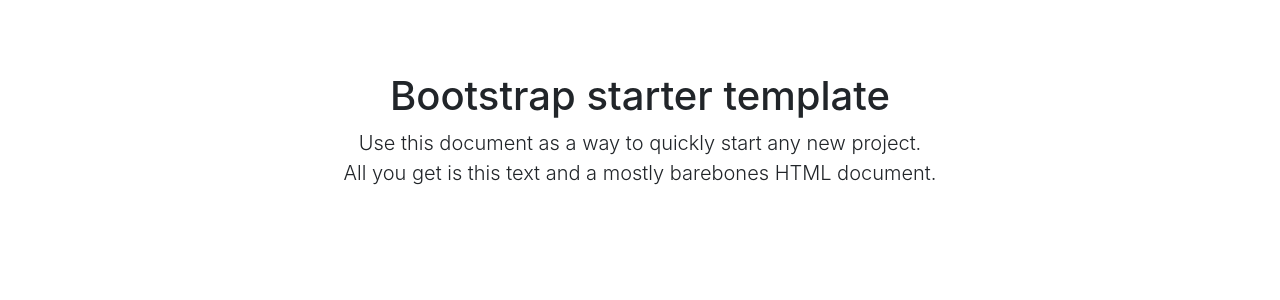
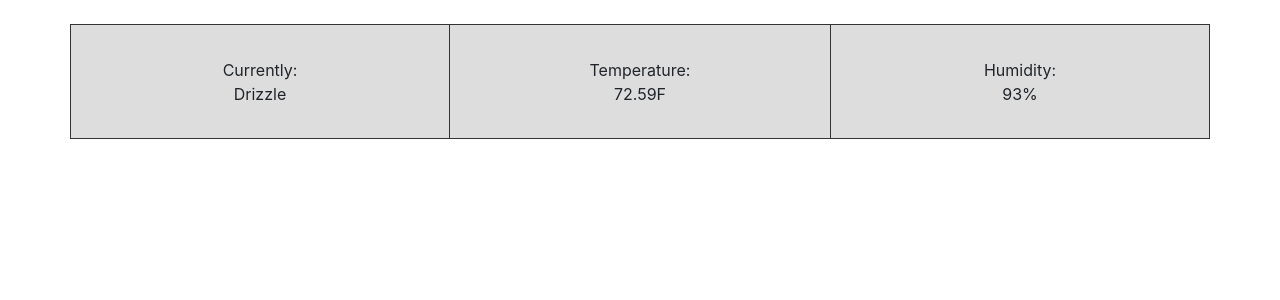
Before and after one commit to jwmarcus/rpi_dash, a Flask app: page /template/ in a window 1280 px wide. Shown: the part 56-356 px from the top of the page. Run offline with Flask 2, Linux system fonts and the light colour scheme; some libraries are stand-ins or nearby versions.

Commit message:
interface 0.1

```diff
--- a/rpi_dash/static/css/starter-template.css
+++ b/rpi_dash/static/css/starter-template.css
@@ -1,7 +1,26 @@
 body {
   padding-top: 5rem;
 }
+
 .starter-template {
   padding: 3rem 1.5rem;
   text-align: center;
 }
+
+div .cell {
+  background-color: #ddd;
+  border: 1px solid #333;
+  height: 115px;
+  display: flex;
+  align-items: center;
+  text-align: center;
+}
+
+div .cell-mid {
+  border-left: 0px;
+  border-right: 0px;
+}
+
+div .cell div {
+  width: 100%;
+}
--- /dev/null
+++ b/rpi_dash/static/js/app.js
@@ -0,0 +1,13 @@
+// Base class for javascript functions we need throughout the app
+
+function getWeather() {
+  $.getJSON("/static/data/forecast.json", function(data) {
+    $("#cell1").html('Currently:<br/>' + data.currently.summary);
+    $("#cell2").html('Temperature:<br>' + data.currently.temperature + 'F');
+    $("#cell3").html('Humidity:<br>' + data.currently.humidity * 100 + '%');
+  });
+}
+
+
+// Kick off the scripts
+weather = getWeather();
--- a/rpi_dash/templates/base.html
+++ b/rpi_dash/templates/base.html
@@ -53,15 +53,14 @@
 
     <main role="main" class="container">
 
-      <div class="starter-template">
-        <h1>Bootstrap starter template</h1>
-        <p class="lead">Use this document as a way to quickly start any new project.<br> All you get is this text and a mostly barebones HTML document.</p>
-      </div>
+      {% block content %}
+      {% endblock %}
 
     </main><!-- /.container -->
 
     <!-- Bootstrap core JavaScript -->
     <script src="/static/js/jquery.min.js"></script>
     <script src="/static/js/bootstrap.bundle.min.js"></script>
+    <script src="/static/js/app.js"></script>
   </body>
 </html>
--- /dev/null
+++ b/rpi_dash/templates/index.html
@@ -0,0 +1,19 @@
+{% extends "base.html" %}
+
+{% block content %}
+  <!-- <div class="starter-template">
+    <h1>Bootstrap starter template</h1>
+    <p class="lead">Use this document as a way to quickly start any new project.<br> All you get is this text and a mostly barebones HTML document.</p>
+  </div> -->
+  <div class="row">
+    <div class="col-4 cell">
+      <div id="cell1"></div>
+    </div>
+    <div class="col-4 cell cell-mid">
+      <div id="cell2"></div>
+    </div>
+    <div class="col-4 cell">
+      <div id="cell3"></div>
+    </div>
+  </div>
+{% endblock %}
--- a/rpi_dash/views.py
+++ b/rpi_dash/views.py
@@ -13,4 +13,4 @@ def hello_world():
 @app.route("/template/")
 @app.route("/template/<name>") # catches sub-route, sets vars
 def template(name=None):
-    return render_template('base.html', name=name)
+    return render_template('index.html', name=name)
```
Also changed, not shown: rpi_dash/static/data/forecast.json (added, +1 -0 lines), 1 other file.
